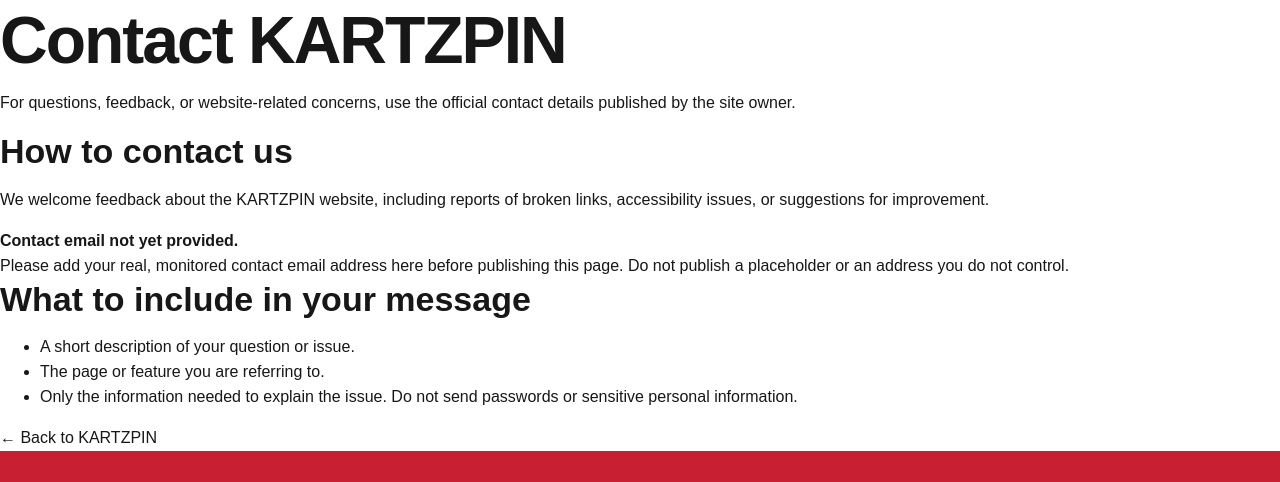
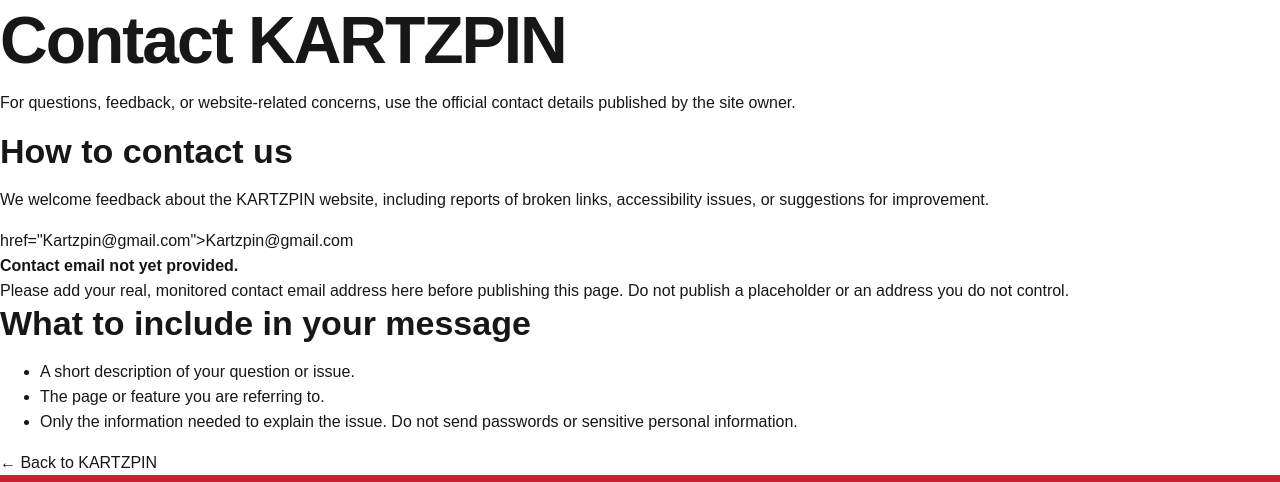
Before and after one commit to thekartz48-glitch/kartzpin-downloader, a plain HTML site: page contact.html in a window 1280 px wide. Shown: the part 92-574 px from the top of the page. Drawn offline with Linux system fonts and the light colour scheme.

Commit message:
Add contact email to contact page

```diff
--- a/contact.html
+++ b/contact.html
@@ -26,6 +26,8 @@
     <div class="info-card">
       <h2>How to contact us</h2>
       <p>We welcome feedback about the KARTZPIN website, including reports of broken links, accessibility issues, or suggestions for improvement.</p>
+      href="Kartzpin@gmail.com">Kartzpin@gmail.com</a>
+    </div>
       <div class="contact-placeholder"><strong>Contact email not yet provided.</strong><br>Please add your real, monitored contact email address here before publishing this page. Do not publish a placeholder or an address you do not control.</div>
       <h2>What to include in your message</h2>
       <ul><li>A short description of your question or issue.</li><li>The page or feature you are referring to.</li><li>Only the information needed to explain the issue. Do not send passwords or sensitive personal information.</li></ul>
```
